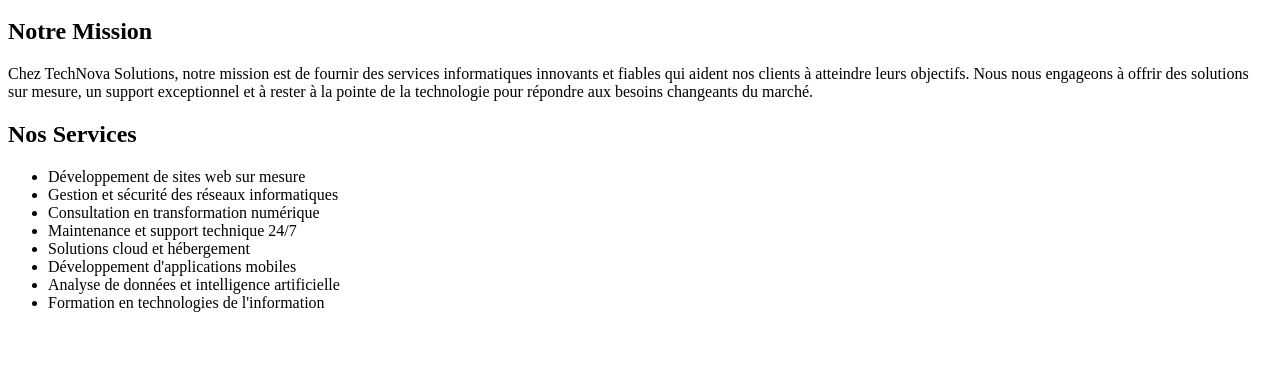
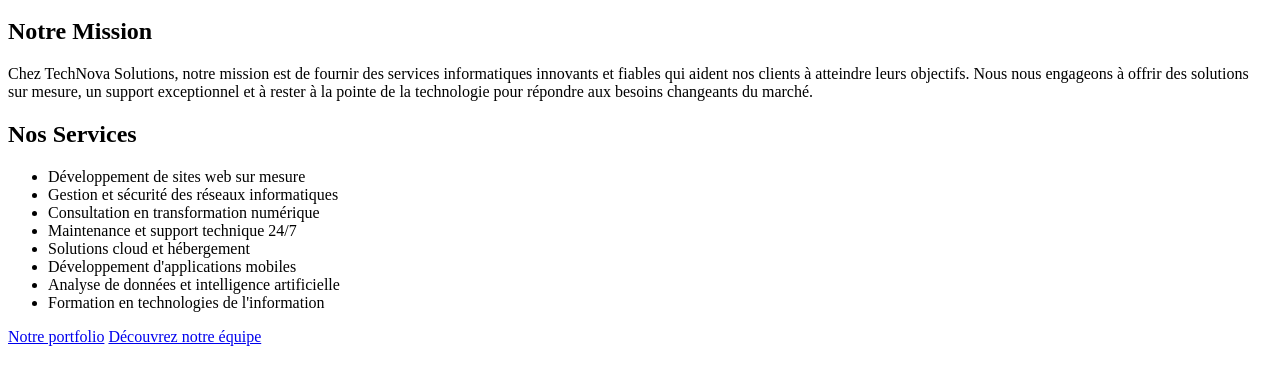
Before and after one commit to Wissem556/Projet-1-Exploration-du-domaine-informatique, a plain HTML site: page site web.html in a window 1280 px wide. Shown: the part 48-432 px from the top of the page. Drawn offline with Linux system fonts and the light colour scheme.

Commit message:
Mis à jour du site pour inclure les liens vers l'équipe et le portfolio
Rajout de liens avec les balises <a href="lien">message</a>

```diff
--- a/site web.html
+++ b/site web.html
@@ -20,4 +20,6 @@
         <li>Formation en technologies de l'information</li>
     </ul>
 </body>
-</html>
+    <a href="portfolio.html">Notre portfolio</a>
+    <a href="équipe.html">Découvrez notre équipe</a>
+    </html>
```
